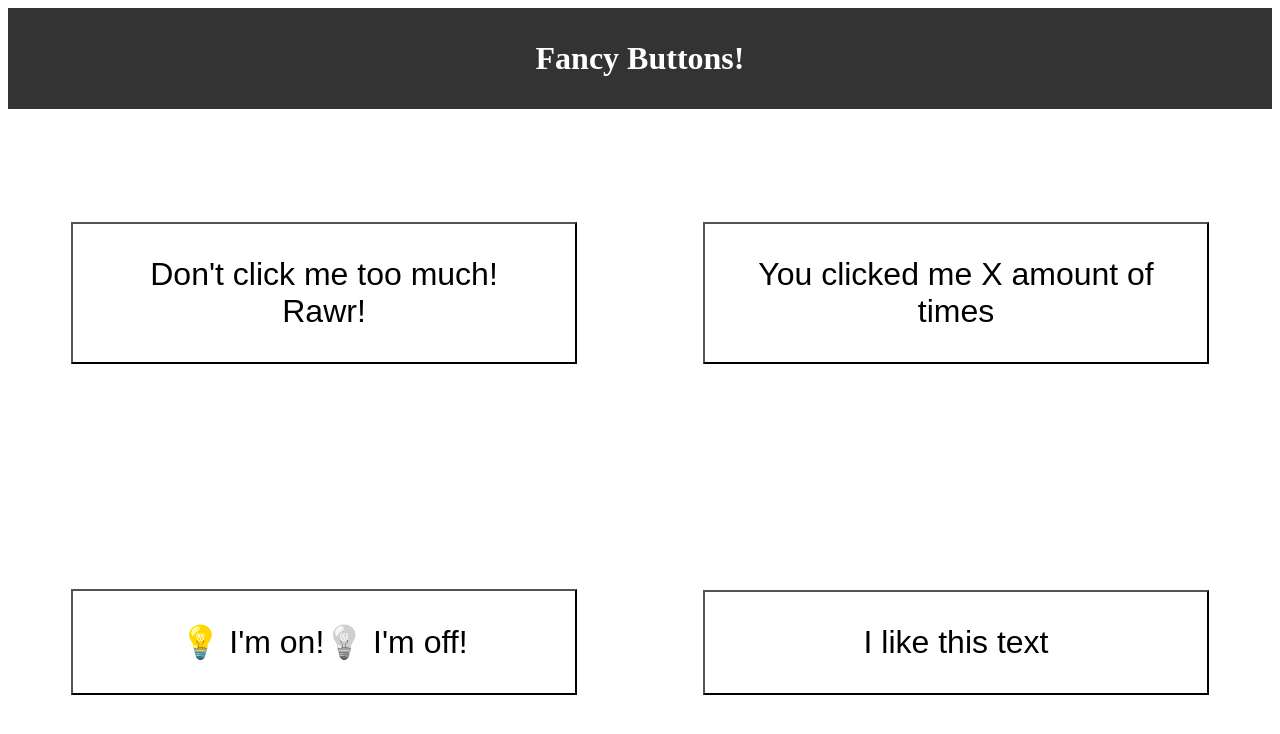
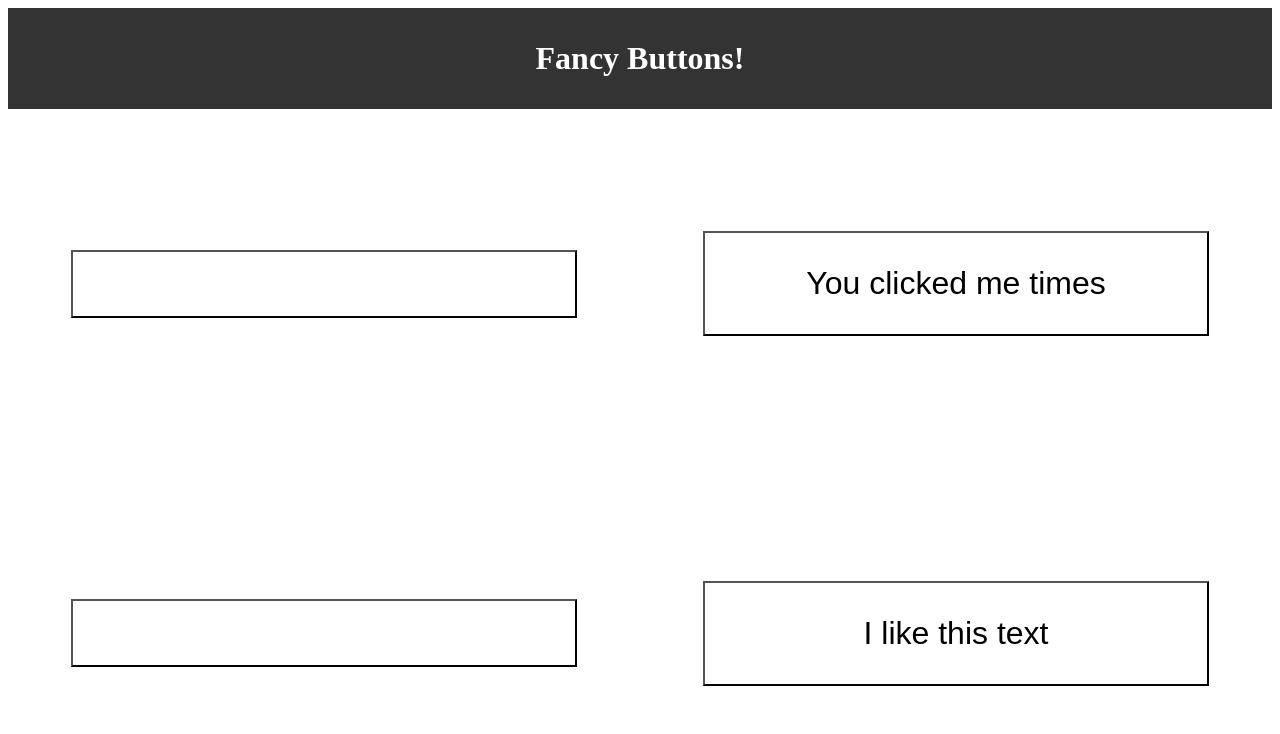
Before and after one commit to mbahenryemeka/fancy-buttons, a React (Create React App) app: page / in a window 1280 px wide. Shown: the top 734 px of the page. Built offline with nearby package versions, Linux system fonts and the light colour scheme.

Commit message:
use the reference in the components instead of hardcoded placeholders

```diff
--- a/src/components/AngryButton.js
+++ b/src/components/AngryButton.js
@@ -1,13 +1,14 @@
 import React from 'react'; //optional
 import { useState } from 'react';
 
-function AngryButton(){
+function AngryButton(props){
   const [anger, setAnger] = useState()
 
   return (
-    <button className="AngryButton">
-      <span>Don't click me too much! </span>
-      <span>Rawr!</span>
+    <button style={{ backgroundColor: `rgba(255,0,0,${anger})`}}  className="AngryButton">
+      {anger < 1 && <span>Don't click me too much! </span>}
+      {anger > 1 && <span>Rawr!</span>}
+
     </button>
   );
 }
--- a/src/components/CounterButton.js
+++ b/src/components/CounterButton.js
@@ -1,12 +1,12 @@
 import React from 'react'; //optional
 import { useState } from 'react';
 
-function CounterButton(){
+function CounterButton(props){
   const [clickAmount, setClickAmount] = useState();
 
   return (
     <button className="CounterButton">
-      You clicked me X amount of times
+      You clicked me {clickAmount} times
     </button>
   );
 }
--- a/src/components/LightSwitchButton.js
+++ b/src/components/LightSwitchButton.js
@@ -1,13 +1,13 @@
 import React from 'react'; //optional
 import { useState } from 'react';
 
-function LightSwitchButton() {
+function LightSwitchButton(props) {
   const [light, setLight] = useState();
 
   return (
     <button className="LightSwitchButton">
-      <span className="on"><i>💡</i> I'm on!</span>
-      <span className="off"><i>💡</i> I'm off!</span>
+      {light === "on" && <span className="on"><i>💡</i> I'm on!</span>}
+      {light === "off" && <span className="off"><i>💡</i> I'm off!</span>}
     </button>
   );
 }
--- a/src/components/TextRepeaterButton.js
+++ b/src/components/TextRepeaterButton.js
@@ -1,7 +1,7 @@
 import React from 'react'; //optional
 import { useState } from 'react';
 
-function TextRepeaterButton() {
+function TextRepeaterButton(props) {
   const [repetitions, setRepetitions] = useState();
   return (
     <button className="TextRepeaterButton">
```
